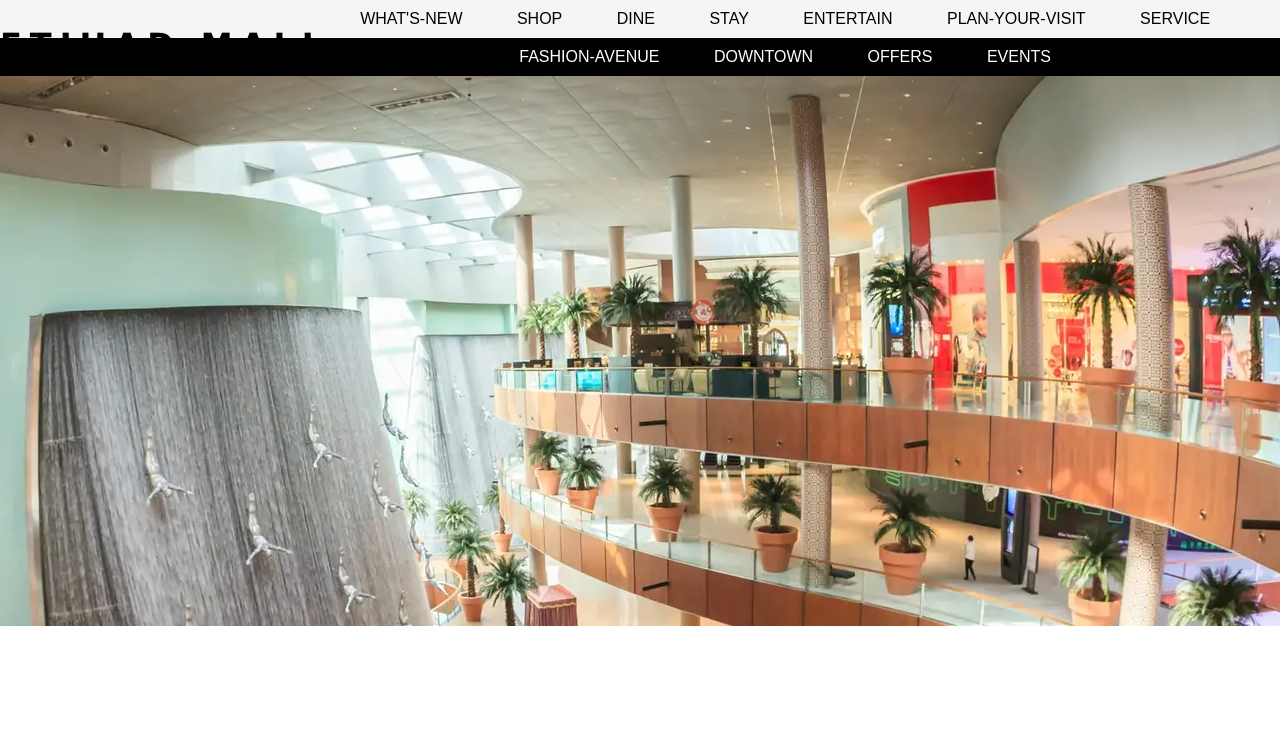
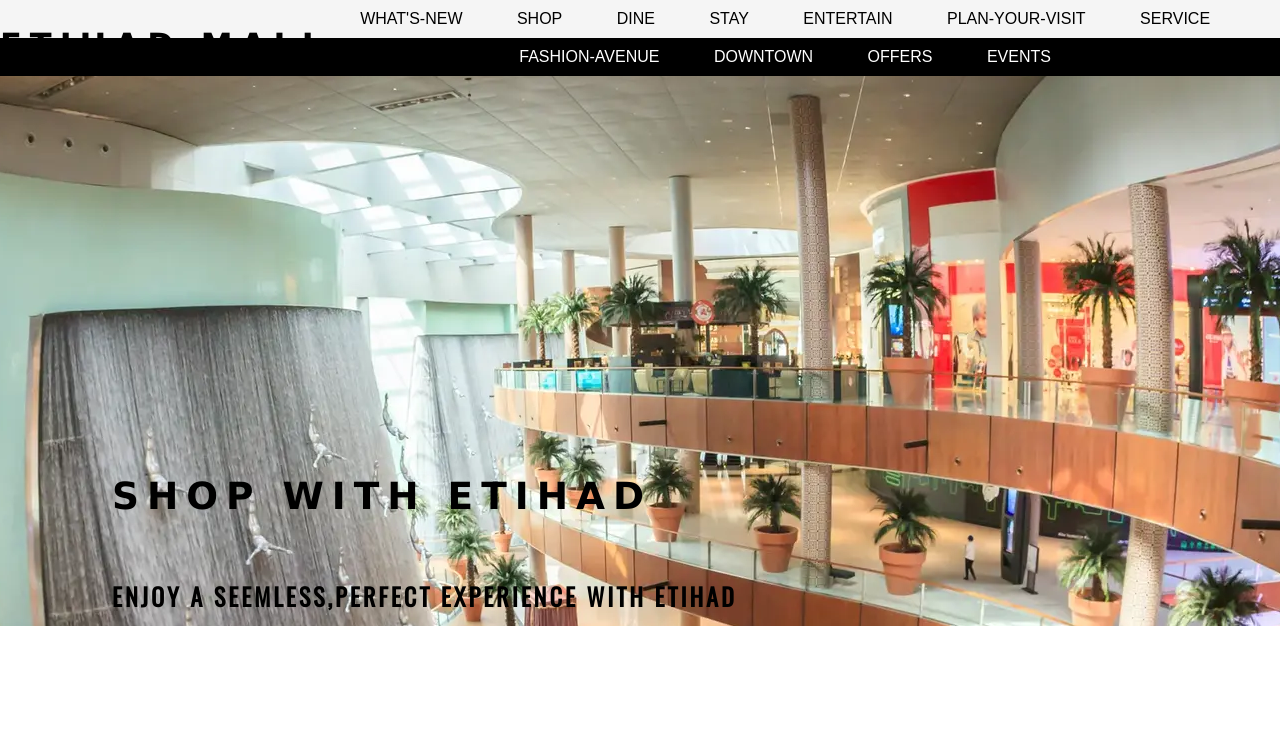
Before and after one commit to imranakhtar373/ETIHAD-MALL, a plain HTML site: page index.html in a window 1280 px wide. Drawn offline with nearby package versions, Linux system fonts and the light colour scheme.

Commit message:
added main image

```diff
--- a/assests/style.css
+++ b/assests/style.css
@@ -88,8 +88,40 @@
 
 /*main image1*/
 
+
+#cover-text1, #cover-text1 h2 {
+    color: black;
+    padding-right: 60%;
+    padding-bottom: 20%;
+    display:flexbox;
+
+}
+
 #main-image1{
     height: 550px;
     width: 100%;
     background: url('../assests/Dubai-Mall_2018_Dubai-Mall_Getty.webp')no-repeat center center;
 }
+
+#cover-text1, #cover-text1 h3{
+    white-space: nowrap;
+    text-overflow: clip;
+    color:black;
+}
+
+
+
+#cover-text1 {
+    font-size: 130%;
+    font-family: Oswald, sans-serif;
+    text-transform: uppercase;
+    letter-spacing: 3px;
+    color: black;
+
+    width: 300px;
+    height: 30px;
+    bottom: 50px;
+    right: 100px;
+
+    position:absolute;
+}
--- a/index.html
+++ b/index.html
@@ -58,6 +58,10 @@
         </nav>
     <section>
         <div id ="main-image1"></div>
+        <div id ="cover-text1">
+            <h2>Shop With ETIHAD </h2>
+            <h3>Enjoy a seemless,perfect experience with ETIHAD </h3>
+        </div>
     </section>
 
 </body>
```
